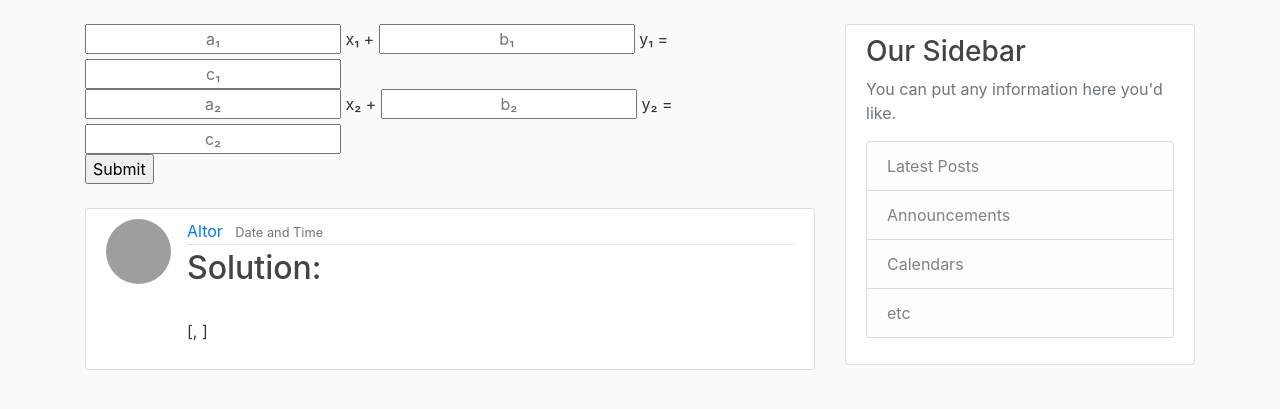
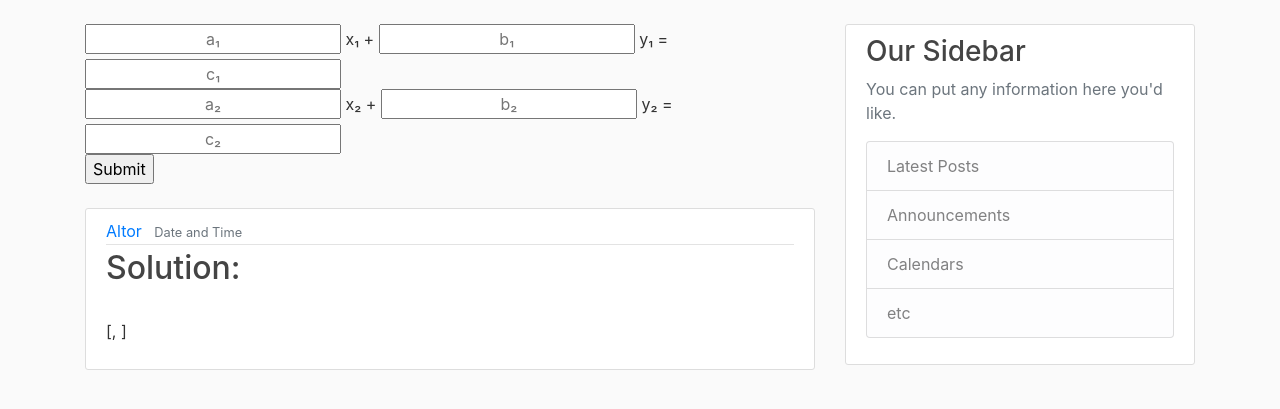
Before and after one commit to NicacioSilva/eqSysProject, a Django app: page / in a window 1280 px wide. Shown: the part 56-465 px from the top of the page. Run offline with Django 3.2, Linux system fonts and the light colour scheme; some libraries are stand-ins or nearby versions; grey boxes are pictures that could not be loaded.

Commit message:
no more use images on the project

```diff
--- a/eqSysApp/templates/eqSysApp/base.html
+++ b/eqSysApp/templates/eqSysApp/base.html
@@ -38,8 +38,6 @@
                 <div class="navbar-nav">
                     {% if user.is_authenticated %}
                         <a class="nav-item nav-link" href="#">Hello</a>
-                        <img class="rounded-circle" width="40px" height="40px" src=""
-                             data-holder-rendered="true">
                         <a class="nav-item nav-link" href="#">New Post</a>
                         <a class="nav-item nav-link" href="#">Profile</a>
                         <a class="nav-item nav-link" href="#">Logout</a>
--- a/eqSysApp/templates/eqSysApp/home.html
+++ b/eqSysApp/templates/eqSysApp/home.html
@@ -18,7 +18,6 @@
 {% endblock 2x2system %}
 {% block content %}
     <article class="media content-section">
-        <img class="rounded-circle article-img" src="#">
         <div class="media-body">
             <div class="article-metadata">
                 <a class="mr-2" href="#">Altor</a>
```
